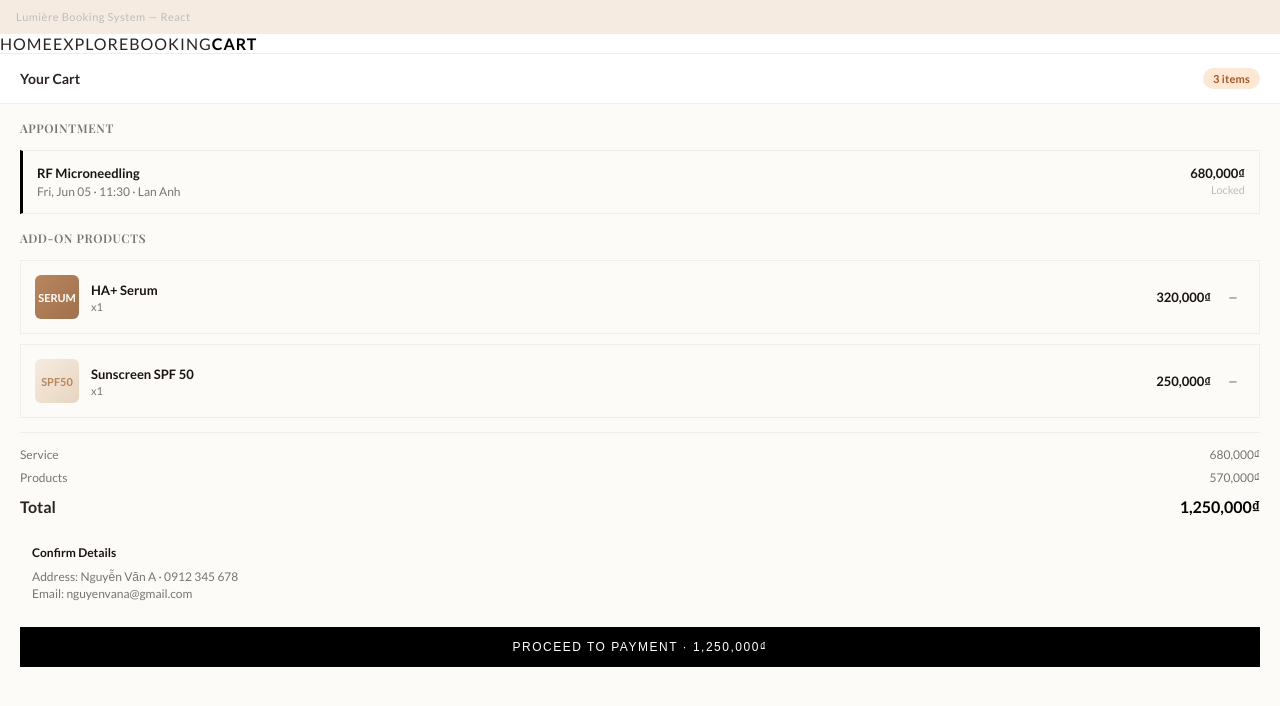
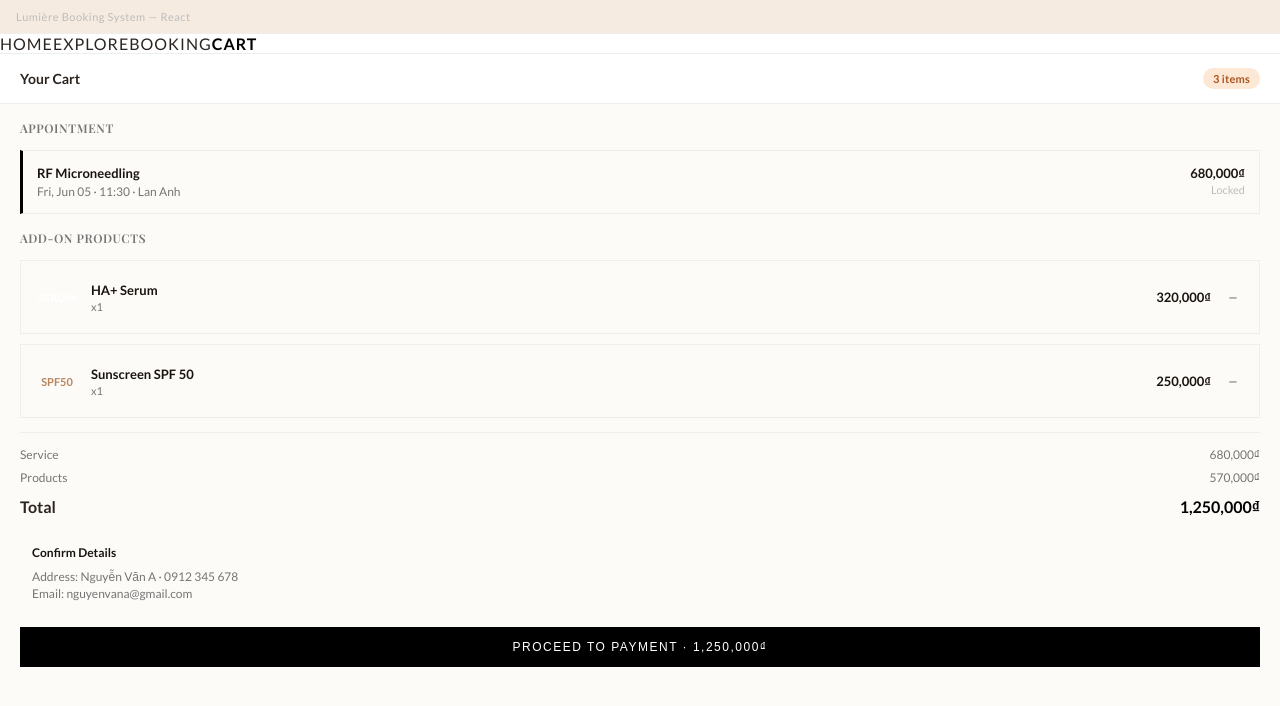
Before and after one commit to ncming/lumiere-booking-system, a React (Vite) app: page / in a window 1280 px wide. Both pictures are taken after a click on the element "CART". Shown: the top 706 px of the page. Built offline with nearby package versions, Linux system fonts and the light colour scheme; a web font is replaced by a local one.

Commit message:
Use neutral gray for cart item icons
Replace colorful gradient backgrounds for product icons in the cart with a neutral gray gradient to standardize appearance and improve legibility. Updated SERUM and SPF50 icon styles in src/pages/Cart.jsx.

```diff
--- a/src/pages/Cart.jsx
+++ b/src/pages/Cart.jsx
@@ -30,7 +30,7 @@ const Cart = ({ setActiveTab }) => {
         <div className="card" style={{ marginBottom: '10px' }}>
           <div style={{ display: 'flex', justifyContent: 'space-between', alignItems: 'center' }}>
             <div style={{ display: 'flex', gap: '12px', alignItems: 'center' }}>
-              <div style={{ width: '44px', height: '44px', background: 'linear-gradient(135deg, #B8855D 0%, #A0714D 100%)', borderRadius: '6px', display: 'flex', alignItems: 'center', justifyContent: 'center', fontWeight: '600', color: '#fff', fontSize: '11px', flexShrink: 0 }}>SERUM</div>
+              <div style={{ width: '44px', height: '44px', background: 'linear-gradient(#F2F2F2)', borderRadius: '6px', display: 'flex', alignItems: 'center', justifyContent: 'center', fontWeight: '600', color: '#fff', fontSize: '11px', flexShrink: 0 }}>SERUM</div>
               <div>
                 <div style={{ fontSize: '13px', fontWeight: '600', color: '#1A1410' }}>HA+ Serum</div>
                 <div style={{ fontSize: '11px', color: 'var(--text-secondary)', marginTop: '2px' }}>x1</div>
@@ -46,7 +46,7 @@ const Cart = ({ setActiveTab }) => {
         <div className="card" style={{ marginBottom: '10px' }}>
           <div style={{ display: 'flex', justifyContent: 'space-between', alignItems: 'center' }}>
             <div style={{ display: 'flex', gap: '12px', alignItems: 'center' }}>
-              <div style={{ width: '44px', height: '44px', background: 'linear-gradient(135deg, #F5EBE0 0%, #E8D5C0 100%)', borderRadius: '6px', display: 'flex', alignItems: 'center', justifyContent: 'center', fontWeight: '600', color: '#B8855D', fontSize: '11px', flexShrink: 0 }}>SPF50</div>
+              <div style={{ width: '44px', height: '44px', background: 'linear-gradient(#F2F2F2)', borderRadius: '6px', display: 'flex', alignItems: 'center', justifyContent: 'center', fontWeight: '600', color: '#B8855D', fontSize: '11px', flexShrink: 0 }}>SPF50</div>
               <div>
                 <div style={{ fontSize: '13px', fontWeight: '600', color: '#1A1410' }}>Sunscreen SPF 50</div>
                 <div style={{ fontSize: '11px', color: 'var(--text-secondary)', marginTop: '2px' }}>x1</div>
```
